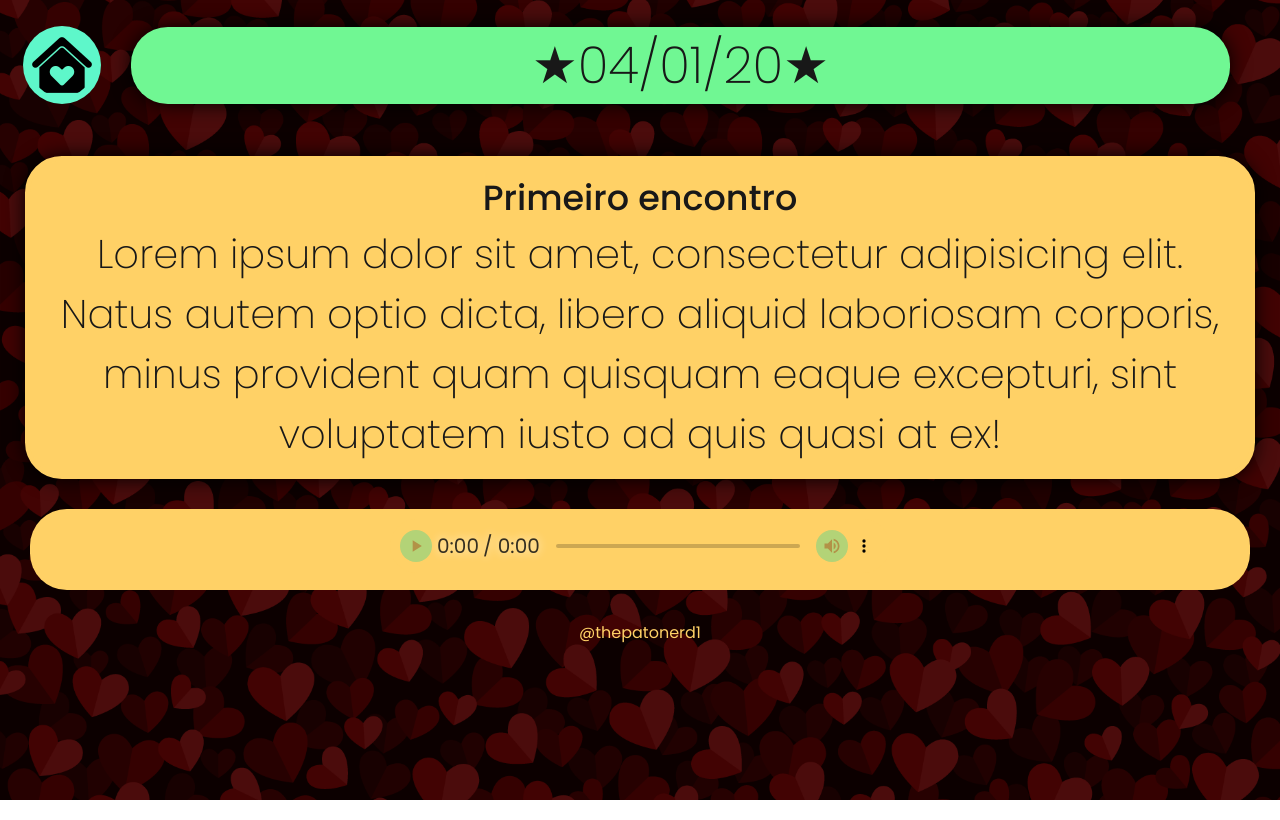
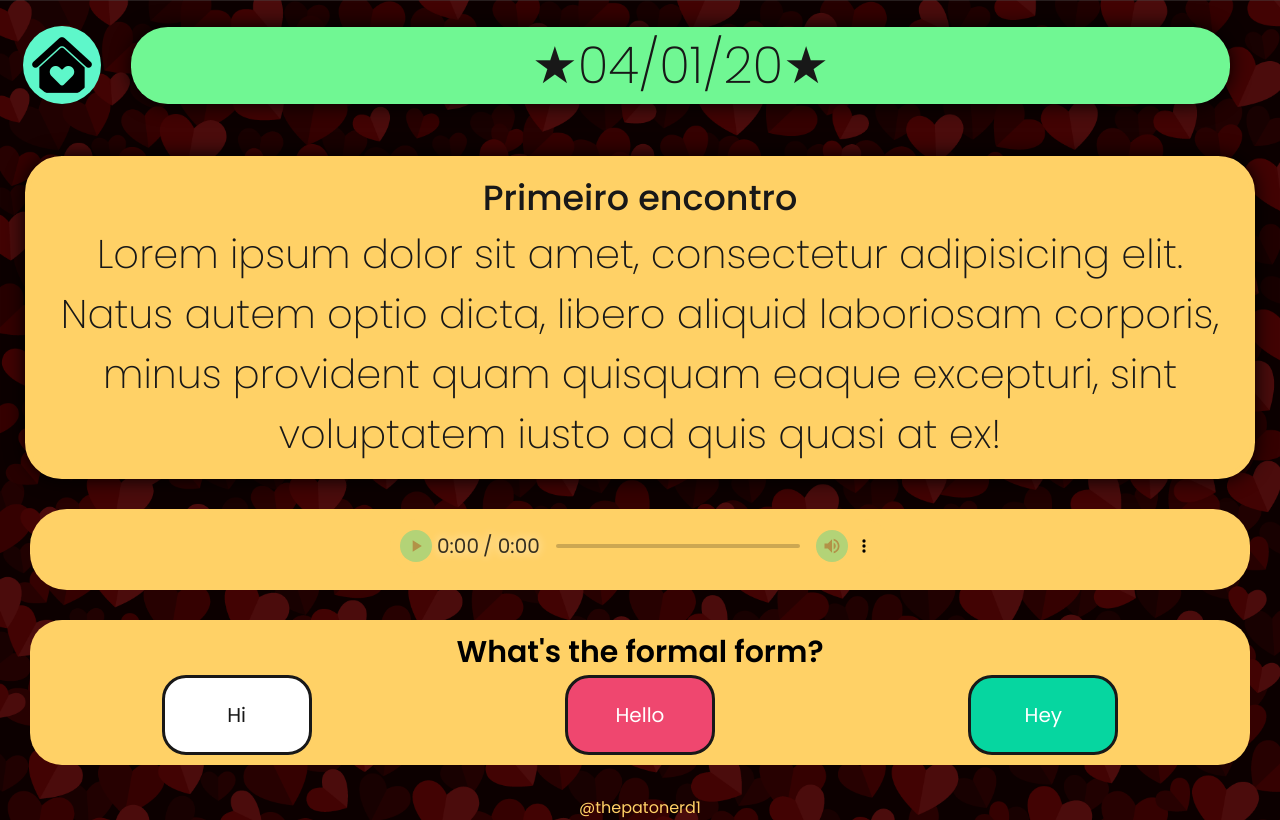
Before and after one commit to guilhermetamega/gift, a Next.js app: page /dates/test in a window 1280 px wide. Built offline with nearby package versions, Linux system fonts and the light colour scheme.

Commit message:
Buttons and quizz created

```diff
--- /dev/null
+++ b/src/components/Button/index.tsx
@@ -0,0 +1,12 @@
+import * as S from "./styles";
+
+export type ButtonProps = {
+  color?: "default" | "correct" | "wrong";
+  answer?: string;
+};
+
+const Button = ({ color = "default", answer }: ButtonProps) => {
+  return <S.ButtonWrapper color={color}>{answer}</S.ButtonWrapper>;
+};
+
+export default Button;
--- /dev/null
+++ b/src/components/Button/styles.ts
@@ -0,0 +1,45 @@
+import styled, { css } from "styled-components";
+import { ButtonProps } from ".";
+
+export type WrapperProps = Pick<ButtonProps, "color">;
+
+const wrapperModifiers = {
+  default: () =>
+    css`
+      background-color: ${(props) => props.theme.colors.white};
+      color: ${(props) => props.theme.colors.darkGray};
+    `,
+  correct: () =>
+    css`
+      background-color: ${(props) => props.theme.colors.green};
+      color: ${(props) => props.theme.colors.white};
+    `,
+  wrong: () =>
+    css`
+      background-color: ${(props) => props.theme.colors.red};
+      color: ${(props) => props.theme.colors.white};
+    `,
+};
+
+export const ButtonWrapper = styled.button<WrapperProps>`
+  ${({ color }) => css`
+    ${!!color && wrapperModifiers[color]()}
+  `}
+  font-family: "Poppins", sans-serif;
+  font-size: 20px;
+
+  width: 150px;
+  height: 80px;
+
+  margin-left: auto;
+  margin-right: auto;
+
+  border-radius: 1.5rem;
+  border-style: solid;
+  border-color: ${(props) => props.theme.colors.darkGray};
+  border-width: 3px;
+  :hover {
+    cursor: pointer;
+    box-shadow: inset 0 0 0 70vw rgba(0, 0, 0, 0.3);
+  }
+`;
--- a/src/components/CardGroup/index.tsx
+++ b/src/components/CardGroup/index.tsx
@@ -1,7 +1,7 @@
 import * as S from "./styles";
 
 type CardGroupWrapperProps = {
-  children: React.ReactNode;
+  children?: React.ReactNode;
 };
 
 const CardGroup = ({ children }: CardGroupWrapperProps) => {
--- /dev/null
+++ b/src/components/Quizz/index.tsx
@@ -0,0 +1,25 @@
+import Button from "../Button";
+import * as S from "./styles";
+
+export type QuizzProps = {
+  // children?: React.ReactNode;
+  question?: string;
+  answer_1?: string;
+  answer_2?: string;
+  answer_3?: string;
+};
+
+const Quizz = ({ question, answer_1, answer_2, answer_3 }: QuizzProps) => {
+  return (
+    <S.QuizzBackgroundWrapper>
+      <S.QuizzTitleWrapper>{question}</S.QuizzTitleWrapper>
+      <S.ButtonGroupWrapper>
+        <Button color="default" answer={answer_1} />
+        <Button color="wrong" answer={answer_2} />
+        <Button color="correct" answer={answer_3} />
+      </S.ButtonGroupWrapper>
+    </S.QuizzBackgroundWrapper>
+  );
+};
+
+export default Quizz;
--- /dev/null
+++ b/src/components/Quizz/styles.ts
@@ -0,0 +1,20 @@
+import styled from "styled-components";
+
+export const QuizzBackgroundWrapper = styled.div`
+  text-align: center;
+  background-color: ${(props) => props.theme.colors.yellow};
+  border-radius: 2rem;
+  margin: 30px;
+  padding: 10px;
+`;
+
+export const ButtonGroupWrapper = styled.div`
+  display: grid;
+  grid-template-columns: repeat(auto-fit, minmax(100px, 1fr));
+  grid-gap: 10px;
+`;
+
+export const QuizzTitleWrapper = styled.h2`
+  font-size: 30px;
+  font-weight: 600;
+`;
--- a/src/pages/dates/test.tsx
+++ b/src/pages/dates/test.tsx
@@ -3,6 +3,7 @@ import PageTitle from "../../components/PageTitle";
 import TextBox from "../../components/TextBox";
 import P from "../../components/Paragraph";
 import AudioPlayer from "../../components/AudioPlayer";
+import Quizz from "../../components/Quizz";
 
 export default function Home() {
   return (
@@ -17,7 +18,13 @@ export default function Home() {
         optio dicta, libero aliquid laboriosam corporis, minus provident quam
         quisquam eaque excepturi, sint voluptatem iusto ad quis quasi at ex!
       </TextBox>
-      <AudioPlayer src="/audioOgg.ogg" />
+      <AudioPlayer src="/audios/audioOgg.ogg" />
+      <Quizz
+        question="What's the formal form?"
+        answer_1="Hi"
+        answer_2="Hello"
+        answer_3="Hey"
+      />
     </>
   );
 }
--- a/src/pages/index.tsx
+++ b/src/pages/index.tsx
@@ -9,7 +9,7 @@ export default function Home() {
   return (
     <>
       <PageTitle />
-      <Title home>★Se passou 1 ano★</Title>
+      <Title home>★Feliz 1 ano★</Title>
       <CardGroup>
         <Card color="red" href="./dates/test">
           <CardTitle>04/01/20</CardTitle>
--- a/src/styles/theme.ts
+++ b/src/styles/theme.ts
@@ -7,7 +7,7 @@ const theme: DefaultTheme = {
     red: "#ef476f",
     green: "#06d6a0",
     darkGray: "#181818",
-    darkGrayCover: "rgba(24,24,24,0.85)",
+    white: "#FFFFFF",
   },
   paddingSize: "40px",
 };
```
Also changed, not shown: 2 other files (tests, documents, lock files or other folders).
